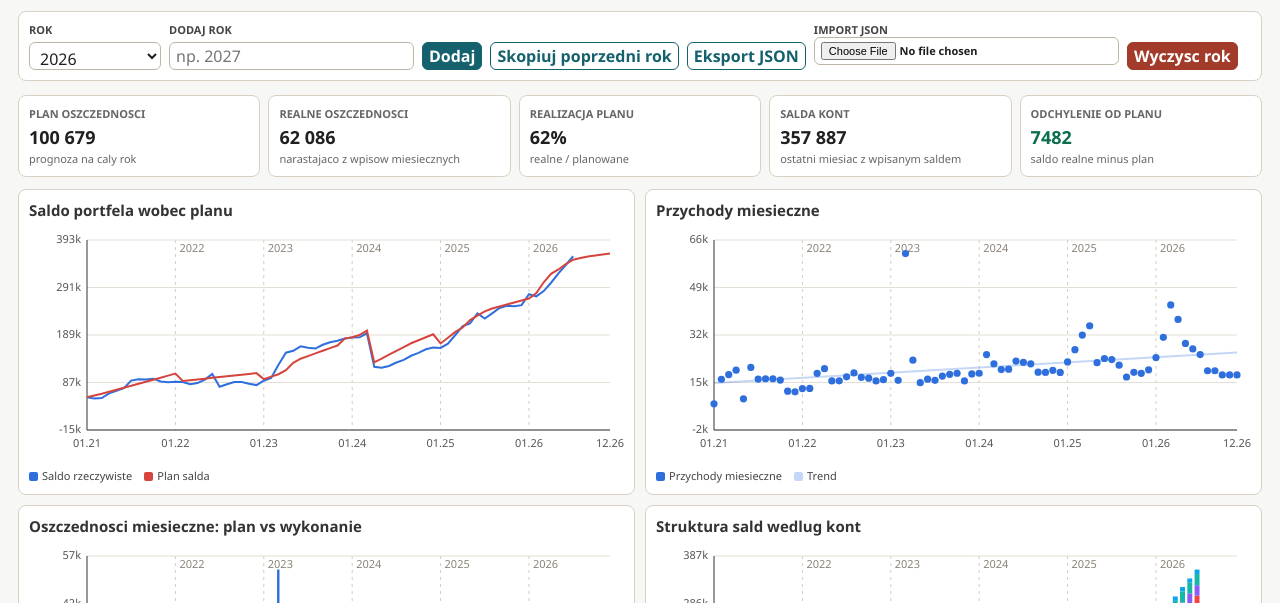
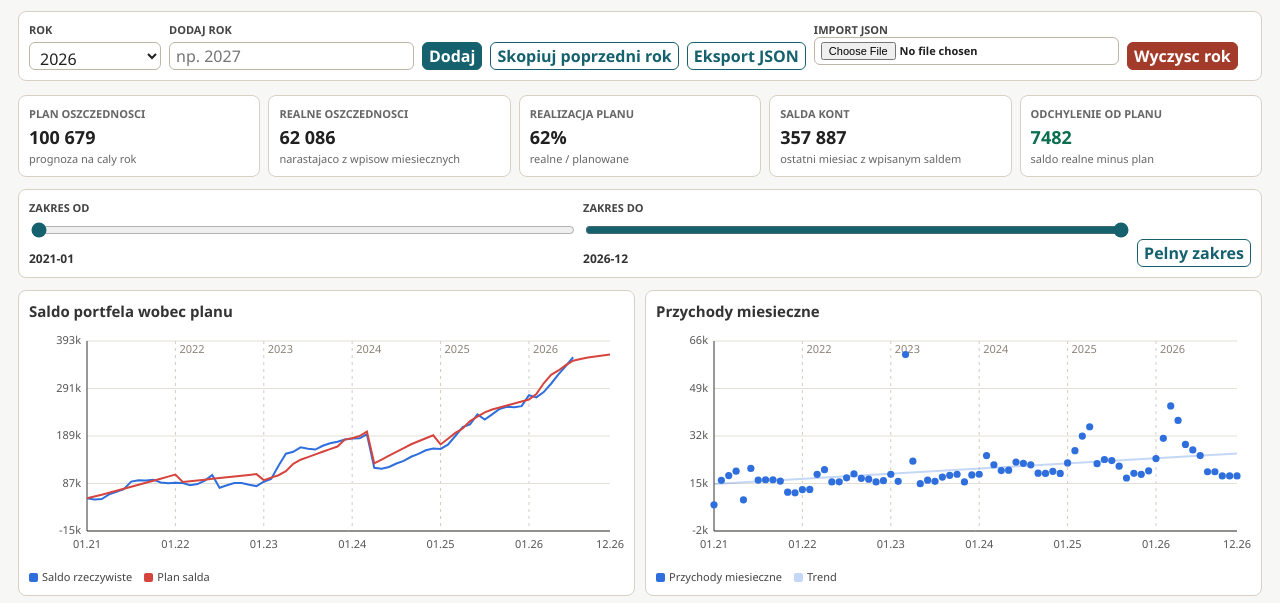
Before and after one commit to otwartestoki/inv-str, a plain HTML site: page budget_planning.html in a window 1280 px wide. Shown: the part 131-734 px from the top of the page. Drawn offline with Linux system fonts and the light colour scheme.

Commit message:
Add budget dashboard date range controls

```diff
--- a/budget_planning.html
+++ b/budget_planning.html
@@ -194,6 +194,36 @@
       max-height: 54px;
       overflow: hidden;
     }
+    .dashboard-range {
+      display: grid;
+      grid-template-columns: minmax(180px, 1fr) minmax(180px, 1fr) auto;
+      gap: 10px;
+      align-items: end;
+      margin: 0 0 12px;
+      padding: 10px;
+      border: 1px solid var(--line);
+      border-radius: 8px;
+      background: var(--panel);
+    }
+    .dashboard-range label {
+      margin: 0;
+    }
+    .dashboard-range input[type="range"] {
+      width: 100%;
+      height: 26px;
+      padding: 0;
+      border: 0;
+      background: transparent;
+      accent-color: var(--accent);
+    }
+    .dashboard-range-value {
+      display: block;
+      margin-top: 4px;
+      color: #333;
+      font-size: 12px;
+      font-weight: 700;
+      text-transform: none;
+    }
     .tabs {
       display: flex;
       flex-wrap: wrap;
@@ -452,6 +482,9 @@
     @media (max-width: 760px) {
       main { padding: 22px 14px 42px; }
       .dashboard-grid {
+        grid-template-columns: 1fr;
+      }
+      .dashboard-range {
         grid-template-columns: 1fr;
       }
       .toolbar { align-items: stretch; }
@@ -491,6 +524,20 @@
       <div class="metric"><span>Realizacja planu</span><strong id="metric-progress">0%</strong><small>realne / planowane</small></div>
       <div class="metric"><span>Salda kont</span><strong id="metric-balance">0</strong><small>ostatni miesiac z wpisanym saldem</small></div>
       <div class="metric"><span>Odchylenie od planu</span><strong id="metric-gap">0</strong><small>saldo realne minus plan</small></div>
+    </section>
+
+    <section class="dashboard-range" aria-label="Zakres danych na wykresach">
+      <label>
+        Zakres od
+        <input id="dashboard-range-start" type="range" min="0" max="0" value="0">
+        <span class="dashboard-range-value" id="dashboard-range-start-label">-</span>
+      </label>
+      <label>
+        Zakres do
+        <input id="dashboard-range-end" type="range" min="0" max="0" value="0">
+        <span class="dashboard-range-value" id="dashboard-range-end-label">-</span>
+      </label>
+      <button id="dashboard-range-reset" class="secondary" type="button">Pelny zakres</button>
     </section>
 
     <section class="dashboard-grid" aria-label="Dashboard budzetu">
@@ -682,6 +729,12 @@
         annual: document.getElementById("chart-annual-legend"),
         costs: document.getElementById("chart-costs-legend")
       };
+      const dashboardRangeStartEl = document.getElementById("dashboard-range-start");
+      const dashboardRangeEndEl = document.getElementById("dashboard-range-end");
+      const dashboardRangeStartLabelEl = document.getElementById("dashboard-range-start-label");
+      const dashboardRangeEndLabelEl = document.getElementById("dashboard-range-end-label");
+      const dashboardRangeResetEl = document.getElementById("dashboard-range-reset");
+      const dashboardRangeKey = "invStrBudgetPlanner.dashboardRange";
 
       function emptyMonth() {
         return { balance: {} };
@@ -891,6 +944,46 @@
             };
           });
         });
+      }
+
+      function dashboardRange(total) {
+        const fallback = { start: 0, end: Math.max(0, total - 1) };
+        if (total <= 0) {
+          return fallback;
+        }
+        try {
+          const parsed = JSON.parse(localStorage.getItem(dashboardRangeKey) || "{}");
+          const start = Math.max(0, Math.min(total - 1, Number(parsed.start)));
+          const end = Math.max(0, Math.min(total - 1, Number(parsed.end)));
+          if (Number.isFinite(start) && Number.isFinite(end)) {
+            return start <= end ? { start: start, end: end } : { start: end, end: start };
+          }
+        } catch (error) {}
+        return fallback;
+      }
+
+      function saveDashboardRange(range) {
+        localStorage.setItem(dashboardRangeKey, JSON.stringify(range));
+      }
+
+      function updateDashboardRangeControls(months, range) {
+        const max = Math.max(0, months.length - 1);
+        [dashboardRangeStartEl, dashboardRangeEndEl].forEach(function (input) {
+          input.min = "0";
+          input.max = String(max);
+          input.disabled = months.length <= 1;
+        });
+        dashboardRangeStartEl.value = String(range.start);
+        dashboardRangeEndEl.value = String(range.end);
+        dashboardRangeStartLabelEl.textContent = months[range.start] ? months[range.start].label : "-";
+        dashboardRangeEndLabelEl.textContent = months[range.end] ? months[range.end].label : "-";
+      }
+
+      function selectedDashboardMonths() {
+        const months = allBudgetMonths();
+        const range = dashboardRange(months.length);
+        updateDashboardRangeControls(months, range);
+        return months.slice(range.start, range.end + 1);
       }
 
       function setupChart(canvas) {
@@ -1328,7 +1421,7 @@
       }
 
       function renderDashboard() {
-        const months = allBudgetMonths();
+        const months = selectedDashboardMonths();
         const labels = months.map(function (point) { return point.label; });
         const balanceTotals = months.map(function (point) {
           const total = monthBalanceTotal(point.month);
@@ -1360,15 +1453,20 @@
               values: months.map(function (point) { return numberValue(point.month.balance && point.month.balance[key]); })
             };
           });
-        const years = Object.keys(state.years).sort();
+        const selectedYears = new Set(months.map(function (point) { return String(point.year); }));
+        const years = Object.keys(state.years).sort().filter(function (year) {
+          return selectedYears.has(year);
+        });
         const annualIncome = years.map(function (year) {
-          const data = normalizeYearData(state.years[year]);
-          const value = data.months.reduce(function (sum, month) { return sum + monthIncome(month); }, 0);
+          const value = months
+            .filter(function (point) { return String(point.year) === year; })
+            .reduce(function (sum, point) { return sum + monthIncome(point.month); }, 0);
           return value > 0 ? value : NaN;
         });
         const annualCosts = years.map(function (year) {
-          const data = normalizeYearData(state.years[year]);
-          const value = data.months.reduce(function (sum, month) { return sum + monthPlannedCosts(month); }, 0);
+          const value = months
+            .filter(function (point) { return String(point.year) === year; })
+            .reduce(function (sum, point) { return sum + monthPlannedCosts(point.month); }, 0);
           return value > 0 ? value : NaN;
         });
 
@@ -1603,6 +1701,38 @@
         });
       });
 
+      function updateDashboardRangeFromInputs(changed) {
+        const months = allBudgetMonths();
+        let start = Number(dashboardRangeStartEl.value);
+        let end = Number(dashboardRangeEndEl.value);
+        if (changed === "start" && start > end) {
+          end = start;
+        }
+        if (changed === "end" && end < start) {
+          start = end;
+        }
+        const range = { start: start, end: end };
+        saveDashboardRange(range);
+        updateDashboardRangeControls(months, range);
+        renderDashboard();
+      }
+
+      dashboardRangeStartEl.addEventListener("input", function () {
+        updateDashboardRangeFromInputs("start");
+      });
+
+      dashboardRangeEndEl.addEventListener("input", function () {
+        updateDashboardRangeFromInputs("end");
+      });
+
+      dashboardRangeResetEl.addEventListener("click", function () {
+        const months = allBudgetMonths();
+        const range = { start: 0, end: Math.max(0, months.length - 1) };
+        saveDashboardRange(range);
+        updateDashboardRangeControls(months, range);
+        renderDashboard();
+      });
+
       window.addEventListener("resize", function () {
         updatePanelLayout();
         renderDashboard();
```
